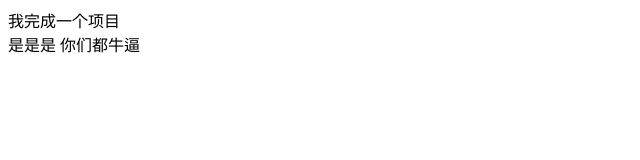
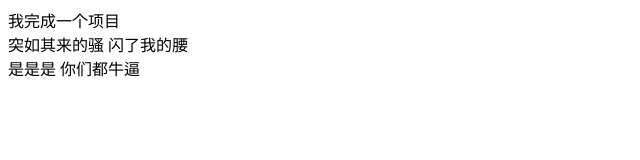
Before and after one commit to zhongmogudexiaomo/my-firstRepository, a plain HTML site: page index.html in a window 1280 px wide. Shown: the whole page, without its empty margins (0-640 px from the left). Drawn offline with Linux system fonts and the light colour scheme.

Commit message:
突如其来

```diff
--- a/index.html
+++ b/index.html
@@ -8,6 +8,7 @@
 </head>
 <body>
     我完成一个项目
+    <div>突如其来的骚 闪了我的腰</div>
     <div>是是是  你们都牛逼</div>
 </body>
 </html>
```
